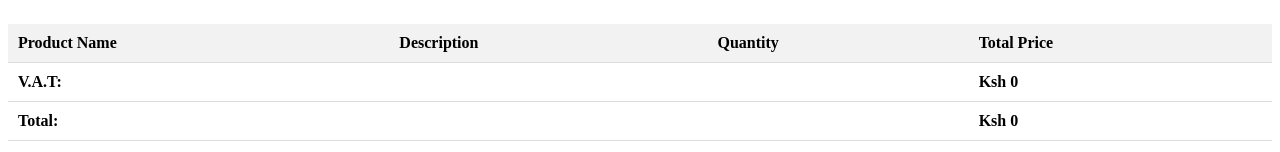
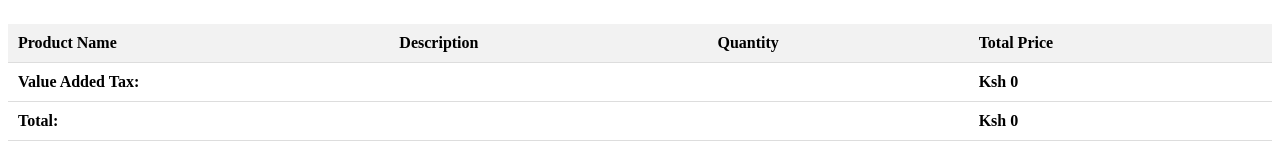
Before and after one commit to J-Wendoh/CARTBORA-PROJECT-GROUP1-PHASE2, a React (Vite) app: page /checkout in a window 1280 px wide. Shown: the part 222-374 px from the top of the page. Built offline with nearby package versions, Linux system fonts and the light colour scheme; data requests are answered from the project's data file.

Commit message:
modify checkout

```diff
--- a/src/assets/components/checkout.jsx
+++ b/src/assets/components/checkout.jsx
@@ -32,7 +32,7 @@ const Checkout = ({ cartItems }) => {
         </tbody>
         <tfoot>
           <tr>
-            <td colSpan="3">V.A.T:</td>
+            <td colSpan="3">Value Added Tax:</td>
             <td>Ksh {taxFee}</td>
           </tr>
           <tr>
```
